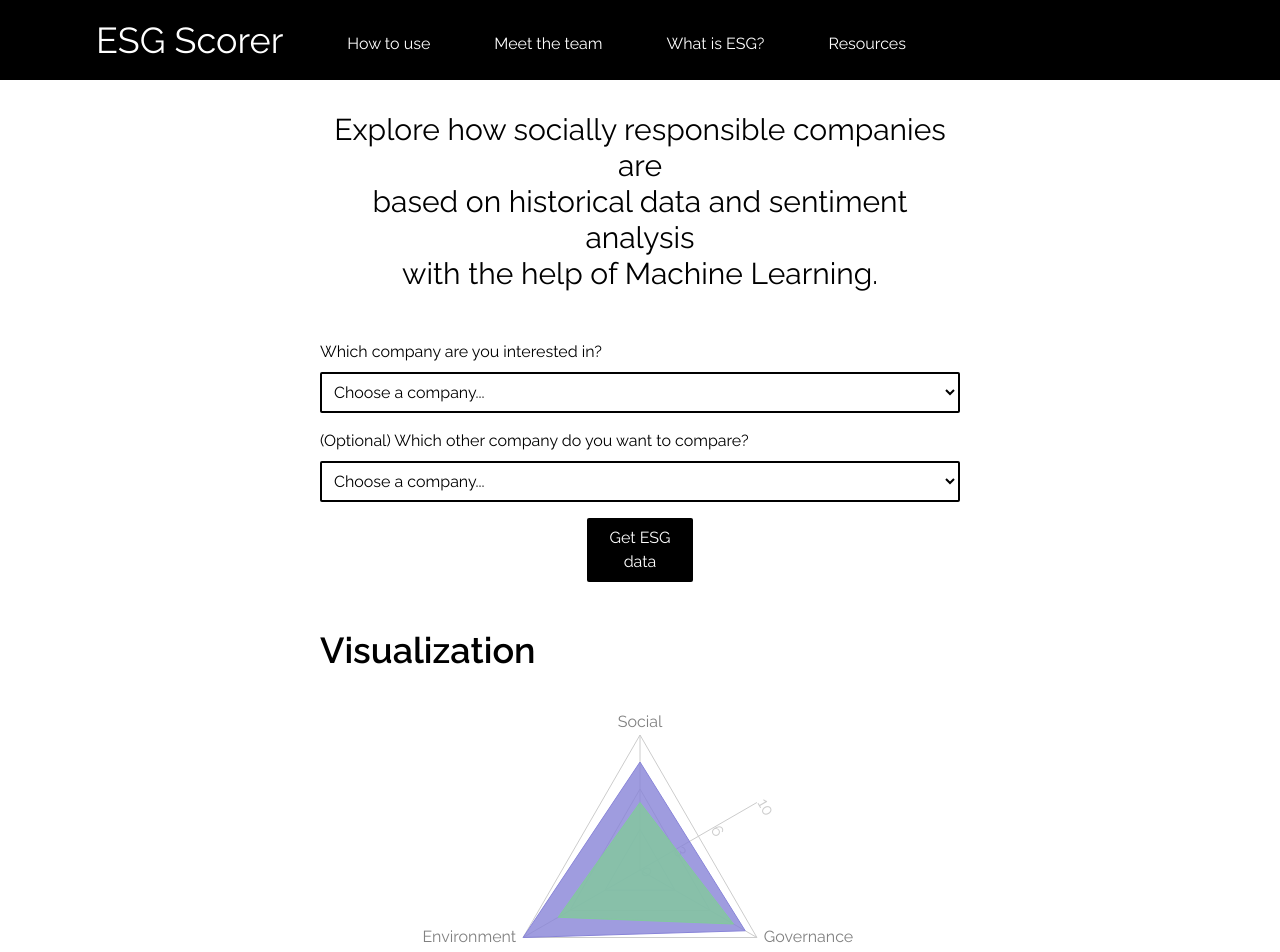
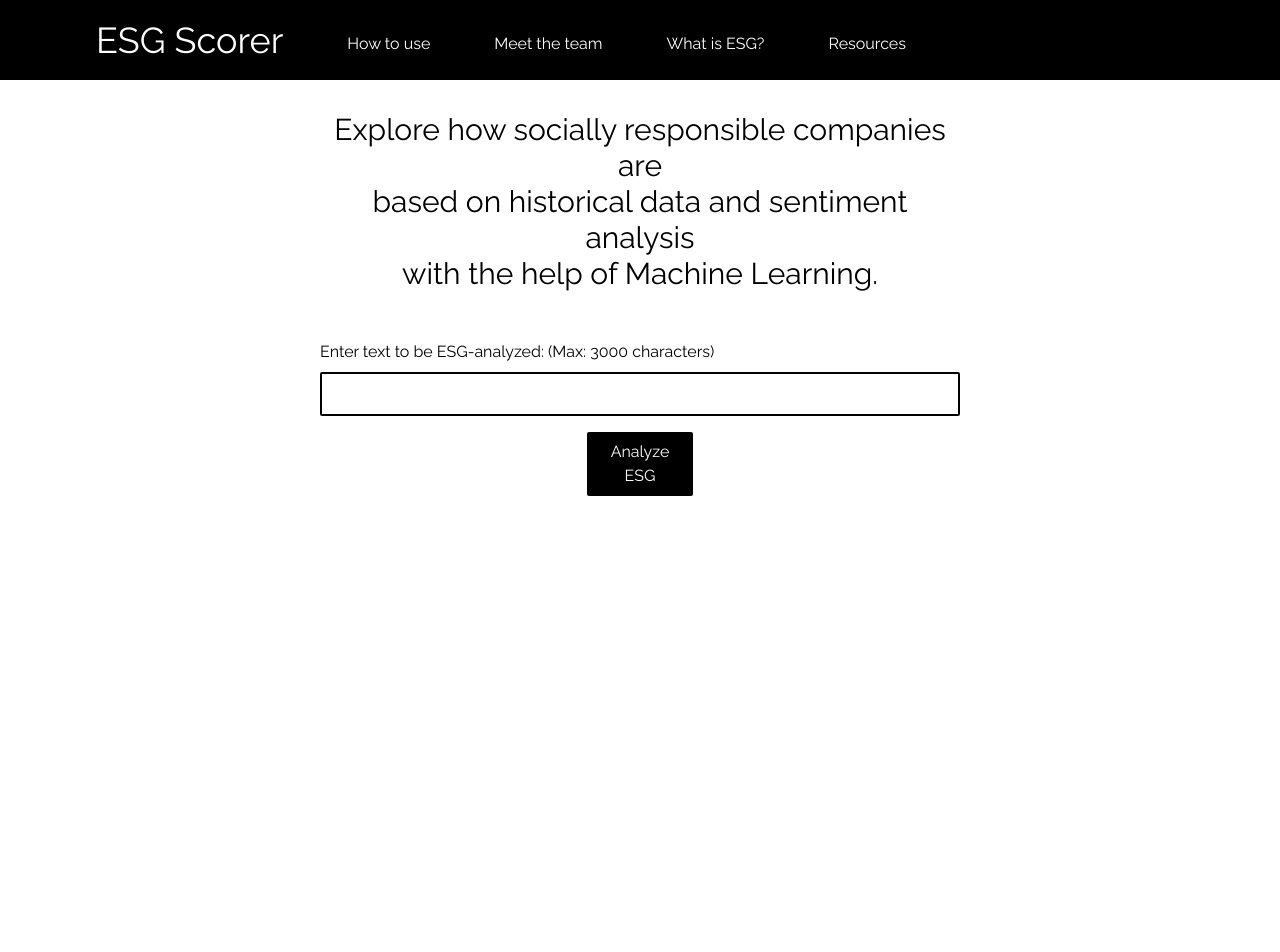
Before and after one commit to anhvungoc21/esg-scorer, a Next.js app in the folder react-front-end/: page / in a window 1280 px wide. Shown: the top 952 px of the page. After the commit the page ends 800 px from the top, so only its background shows below. Built offline with nearby package versions, Linux system fonts and the light colour scheme.

Commit message:
Finished back-end

```diff
--- a/react-front-end/components/Chart.js
+++ b/react-front-end/components/Chart.js
@@ -8,17 +8,9 @@ import {
   ResponsiveContainer,
 } from "recharts";
 
-// Format for a single data entry
-// Data from the backend should be JSON of multiple entries
-const dataEntryFormat = {
-  companyName: "",
-  soc: 0,
-  gov: 0,
-  env: 0,
-};
-
 // Returns a well-formatted array of objects for graphing
 const parseGraphData = (data) => {
+  console.log("LENGTH" + data.length);
   // Input array length 1
   if (data.length == 1) {
     const thisObj = data[0];
@@ -39,7 +31,6 @@ const parseGraphData = (data) => {
         fullMark: 10,
       },
     ];
-
     // Input array length 2
   } else if (data.length == 2) {
     const [obj1, obj2] = data;
@@ -75,7 +66,6 @@ export default function Chart({ data }) {
 
   const colors = ["#8884d8", "#82ca9d"];
   const parsedData = parseGraphData(data);
-  console.log(parsedData);
 
   return parsedData.length != 0 ? (
     <ResponsiveContainer width="100%" height={400}>
@@ -88,7 +78,7 @@ export default function Chart({ data }) {
       >
         <PolarGrid />
         <PolarAngleAxis dataKey="criteria" />
-        <PolarRadiusAxis angle={30} domain={[0, 10]} />
+        <PolarRadiusAxis angle={30} domain={[-10, 10]} />
         {data.map((e, i) => {
           return (
             <Radar
@@ -97,7 +87,7 @@ export default function Chart({ data }) {
               dataKey={`mark_${i + 1}`}
               stroke={colors[i]}
               fill={colors[i]}
-              fillOpacity={0.8}
+              fillOpacity={0.7}
             ></Radar>
           );
         })}
--- a/react-front-end/components/DemoResult.js
+++ b/react-front-end/components/DemoResult.js
@@ -17,11 +17,18 @@ const demoData = [
 
 export default function DemoResult() {
   return (
-    <div id="visualization-wrapper" className="w-full">
-      <span className="[font-weight:var(--extra-bold)] text-4xl">
-        Visualization
-      </span>
-      <Chart data={demoData} />
+    <div id="result-wrapper" className="flex flex-col w-full gap-16">
+      <div id="results" className="w-full">
+        <span className="[font-weight:var(--extra-bold)] text-4xl">
+          Results
+        </span>
+      </div>
+      <div id="visualization-wrapper" className="w-full">
+        <span className="[font-weight:var(--extra-bold)] text-4xl">
+          Visualization
+        </span>
+        <Chart data={demoData} />
+      </div>
     </div>
   );
 }
--- a/react-front-end/components/Dropdown.js
+++ b/react-front-end/components/Dropdown.js
@@ -24,7 +24,7 @@ export default function Dropdown({ inputHandler }) {
       <option value="MCD">MCD - McDonald's Corp</option>
       <option value="MMM">MMM - 3M Co</option>
       <option value="MRK">MRK - Merck & Co Inc</option>
-      <option value="MSFT">MSFT - Microsfot Corp</option>
+      <option value="MSFT">MSFT - Microsoft Corp</option>
       <option value="NKE">NKE - Nike Inc</option>
       <option value="PG">PG - Procter & Gamble Co</option>
       <option value="TRV">TRV - Travelers Companies Inc</option>
--- a/react-front-end/components/Main.js
+++ b/react-front-end/components/Main.js
@@ -1,4 +1,4 @@
-import { useState, useEffect } from "react";
+import { useState, useEffect, useMemo } from "react";
 import useFirstRender from "../helpers/useFirstRender";
 import LoadingSpinner from "./LoadingSpinner";
 import DemoResult from "./DemoResult";
@@ -6,26 +6,96 @@ import Dropdown from "./Dropdown";
 import dynamic from "next/dynamic";
 
 export default function Main() {
+  // State for rendering the two functionalities
+  const [modeState, setModeState] = useState(false);
+
   // Inputs states
   const [inputState, setInputState] = useState("");
   const [inputCompareState, setInputCompareState] = useState("");
+  const [textInputState, setTextInputState] = useState("");
 
   // Loading/Rendering states
   const [loadingState, setLoadingState] = useState(false);
   const [demoState, setDemoState] = useState(true);
-  const firstRender = useFirstRender();
+  const [loadingTextState, setLoadingTextState] = useState(false);
+  // const firstRender = useFirstRender();
 
   // Visualization states
   const [graphDataState, setGraphDataState] = useState([]);
-  const Chart = dynamic(import("./Chart"), { ssr: false });
+  const Chart = useMemo(
+    () => dynamic(import("./Chart"), { ssr: false }),
+    [graphDataState]
+  );
 
-  // Handle querying back-end
+  // Text visualization states
+  const [wordDictState, setWordDictState] = useState({});
+  const [textResultState, setTextResultState] = useState([]);
+
+  // Handle querying back-end for model 1
   const handleQuery = () => {
+    if (inputState == "") return;
+
+    setGraphDataState([]);
     setDemoState(false);
     setLoadingState(true);
-    // Query data from back-end then setLoadingState to false
   };
 
+  const handleQueryText = () => {
+    if (textInputState == "") return;
+
+    setLoadingTextState(true);
+  };
+
+  useEffect(() => {
+    if (!loadingState) return;
+    (async () => {
+      setLoadingState(false);
+      let res;
+      if (inputState != "" && inputCompareState != "") {
+        res = await fetch(
+          `http://127.0.0.1:5000/get-dow-30?ticker1=${inputState}&ticker2=${inputCompareState}`,
+          {
+            method: "GET",
+          }
+        );
+      } else {
+        res = await fetch(
+          `http://127.0.0.1:5000/get-dow-30?ticker1=${inputState}`,
+          {
+            method: "GET",
+          }
+        );
+      }
+
+      const dataArr = await res.json();
+      if (!dataArr) return;
+      setGraphDataState(dataArr);
+    })();
+  }, [loadingState]);
+
+  useEffect(() => {
+    if (!loadingTextState) return;
+    (async () => {
+      setLoadingTextState(false);
+      const res = await fetch(`http://127.0.0.1:5000/get-esg-visual`, {
+        method: "POST",
+        headers: {
+          "Content-Type": "application/json",
+        },
+        body: JSON.stringify(textInputState),
+      });
+
+      const data = await res.json();
+      if (!data) return;
+      setTextResultState([data.total, data.gov, data.env, data.soc]);
+      setWordDictState(data.dict);
+    })();
+  }, [loadingTextState]);
+
+  console.log(textResultState);
+  console.log(wordDictState);
+
+  if (modeState) {
     return (
       <div className="flex flex-col h-full w-1/2 row-span-5 items-center pt-8 gap-12 self-center">
         <div
@@ -48,7 +118,10 @@ export default function Main() {
             </div>
 
             <div className="flex flex-col gap-2">
-            <span> (Optional) Which other company do you want to compare?</span>
+              <span>
+                {" "}
+                (Optional) Which other company do you want to compare?
+              </span>
               <Dropdown inputHandler={setInputCompareState} />
             </div>
             <button
@@ -60,19 +133,17 @@ export default function Main() {
           </div>
         </div>
 
-      {/* <div id="results-wrapper" className="w-1/2">
-        <div id="results" className="flex flex-col gap-2">
-          <span>What our web scrapper found:</span>
-          <div className="rounded-sm border-black border-2 p-2"></div>
-        </div>
-      </div> */}
-
         {demoState ? (
           <DemoResult />
         ) : loadingState ? (
           <LoadingSpinner />
         ) : (
           <div id="result-wrapper" className="w-full">
+            <div id="results" className="flex flex-col gap-2">
+              <span>What our web scrapper found:</span>
+              <div className="rounded-sm border-black border-2 p-2"></div>
+            </div>
+
             <div id="visualization-wrapper" className="w-full">
               <span className="[font-weight:var(--extra-bold)] text-4xl">
                 Visualization
@@ -85,4 +156,44 @@ export default function Main() {
         )}
       </div>
     );
+  } else {
+    return (
+      <div className="flex flex-col h-full w-1/2 row-span-5 items-center pt-8 gap-12 self-center">
+        <div
+          id="description"
+          className="flex w-full justify-center text-3xl text-center"
+        >
+          Explore how socially responsible companies are
+          <br />
+          based on historical data and sentiment analysis
+          <br />
+          with the help of Machine Learning.
+        </div>
+
+        <div id="input-wrapper" className="w-full">
+          <div id="input" className="flex flex-col gap-4">
+            <div className="flex flex-col gap-2">
+              <span>
+                Enter text to be ESG-analyzed: (Max: 3000 characters){" "}
+              </span>
+              <span
+                id="text-input"
+                className="border-black rounded-sm border-2 p-2"
+                spellCheck="false"
+                contentEditable
+                onInput={(e) => setTextInputState(e.target.innerText)}
+              ></span>
+            </div>
+
+            <button
+              className="w-1/6 p-2 bg-black rounded-sm text-white self-center hover:[opacity:0.5] transition-all"
+              onClick={handleQueryText}
+            >
+              Analyze ESG
+            </button>
+          </div>
+        </div>
+      </div>
+    );
   }
+}
```
Lines whose indentation alone changed are shown as unchanged.
